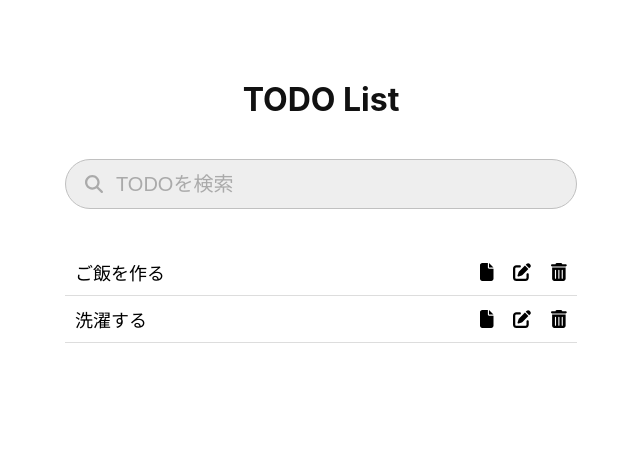
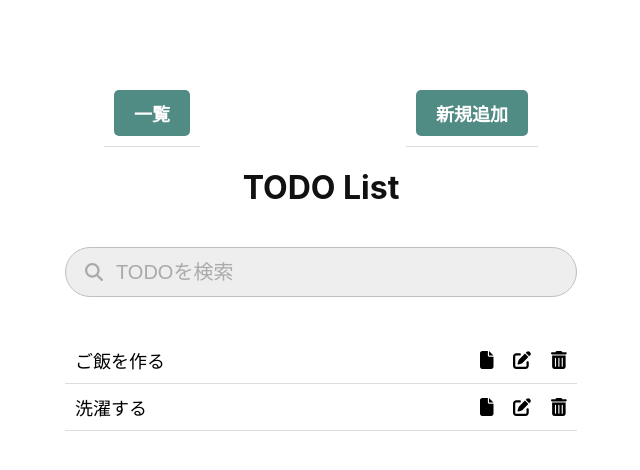
Before and after one commit to akko-k/react-output-router, a React (Vite) app: page / in a window 1280 px wide. Shown: the top 470 px of the page, without its empty margins (319-959 px from the left). Built offline with nearby package versions, Linux system fonts and the light colour scheme.

Commit message:
ページ遷移リンクを設置

```diff
--- a/src/components/atoms/Button/index.jsx
+++ b/src/components/atoms/CommonButton/index.jsx
@@ -1,5 +1,5 @@
 import styles from './style.module.css';
-export const Button = ({ type, label, onClick }) => {
+export const CommonButton = ({ type, label, onClick }) => {
   return (
     <div>
       <button
--- /dev/null
+++ b/src/components/atoms/NavigationLink/index.jsx
@@ -0,0 +1,12 @@
+import { Link } from 'react-router-dom';
+import styles from './style.module.css';
+
+export const NavigationLink = ({ to, label }) => {
+  return (
+    <li className={styles.navItem}>
+      <Link className={styles.navLink} to={to}>
+        {label}
+      </Link>
+    </li>
+  );
+};
--- /dev/null
+++ b/src/components/atoms/NavigationLink/style.module.css
@@ -0,0 +1,20 @@
+.navItem {
+  text-align: center;
+  list-style-type: none;
+}
+
+.navLink {
+  display: inline-block;
+  padding: 10px 20px;
+  background-color: #518c84;
+  color: #fff;
+  text-decoration: none;
+  font-size: 18px;
+  border-radius: 5px;
+  font-weight: bold;
+  text-align: center;
+}
+
+.navLink:hover {
+  background-color: #3f746d;
+}
--- /dev/null
+++ b/src/components/molecules/Navigation/index.jsx
@@ -0,0 +1,13 @@
+import styles from './style.module.css';
+import { NavigationLink } from '../../atoms/NavigationLink';
+
+export const Navigation = () => {
+  return (
+    <nav>
+      <ul className={styles.ul}>
+        <NavigationLink to="/" label="一覧" />
+        <NavigationLink to="/create" label="新規追加" />
+      </ul>
+    </nav>
+  );
+};
--- /dev/null
+++ b/src/components/molecules/Navigation/style.module.css
@@ -0,0 +1,4 @@
+.ul {
+  display: flex;
+  justify-content: space-around;
+}
--- a/src/components/templates/TodoCreateTemplate/index.jsx
+++ b/src/components/templates/TodoCreateTemplate/index.jsx
@@ -3,7 +3,7 @@ import styles from './styles.module.css';
 import { useTodoCreateTemplate } from './useTodoCreateTemplate';
 import { InputForm } from '../../atoms/InputForm';
 import { TextArea } from '../../atoms/TextArea';
-import { Button } from '../../atoms/Button';
+import { CommonButton } from '../../atoms/CommonButton';
 import { useContext } from 'react';
 import { TodoContext } from '../../../contexts/TodoContext';
 
@@ -37,7 +37,7 @@ export const TodoCreateTemplate = () => {
         />
       </section>
       <section className={styles.common}>
-        <Button label="追加" type="submit" />
+        <CommonButton label="追加" type="submit" />
       </section>
     </form>
   );
--- a/src/components/templates/TodoDetailTemplate/index.jsx
+++ b/src/components/templates/TodoDetailTemplate/index.jsx
@@ -4,6 +4,7 @@ import { useContext } from 'react';
 import { TodoContext } from '../../../contexts/TodoContext';
 import { InputForm } from '../../atoms/InputForm';
 import { TextArea } from '../../atoms/TextArea';
+import { Navigation } from '../../molecules/Navigation';
 
 export const TodoDetailTemplate = () => {
   const { id } = useParams();
@@ -22,6 +23,7 @@ export const TodoDetailTemplate = () => {
   }
   return (
     <div className={styles.container}>
+      <Navigation />
       <h1 className={styles.title}>TODO 詳細</h1>
       <section className={styles.common}>
         <InputForm value={todo.title} disabled={true} />
--- a/src/components/templates/TodoEditTemplate/index.jsx
+++ b/src/components/templates/TodoEditTemplate/index.jsx
@@ -3,9 +3,10 @@ import styles from './styles.module.css';
 import { useTodoEditTemplate } from './useTodoEditTemplate';
 import { InputForm } from '../../atoms/InputForm';
 import { TextArea } from '../../atoms/TextArea';
-import { Button } from '../../atoms/Button';
+import { CommonButton } from '../../atoms/CommonButton';
 import { useContext } from 'react';
 import { TodoContext } from '../../../contexts/TodoContext';
+import { Navigation } from '../../molecules/Navigation';
 
 export const TodoEditTemplate = () => {
   const { todoList, updateTodo } = useContext(TodoContext);
@@ -29,6 +30,7 @@ export const TodoEditTemplate = () => {
     <form
       className={styles.container}
       onSubmit={handleUpdateTodo}>
+      <Navigation />
       <h1 className={styles.title}>TODO 編集</h1>
       <section className={styles.common}>
         <InputForm
@@ -45,7 +47,7 @@ export const TodoEditTemplate = () => {
         />
       </section>
       <section className={styles.common}>
-        <Button label="更新" type="submit" />
+        <CommonButton label="更新" type="submit" />
       </section>
     </form>
   );
--- a/src/components/templates/TodoTemplate/index.jsx
+++ b/src/components/templates/TodoTemplate/index.jsx
@@ -4,6 +4,7 @@ import { TodoList } from '../../organisms/TodoList';
 import { SearchForm } from '../../atoms/SearchForm';
 import { useContext } from 'react';
 import { TodoContext } from '../../../contexts/TodoContext';
+import { Navigation } from '../../molecules/Navigation';
 
 /**
  * TodoTemplate component.
@@ -21,6 +22,7 @@ export const TodoTemplate = () => {
 
   return (
     <div className={styles.container}>
+      <Navigation />
       <h1 className={styles.title}>TODO List</h1>
       <section className={styles.common}></section>
       <section className={styles.common}>
```
Also changed, not shown: src/components/atoms/CommonButton/style.module.css (renamed from src/components/atoms/Button/style.module.css).
